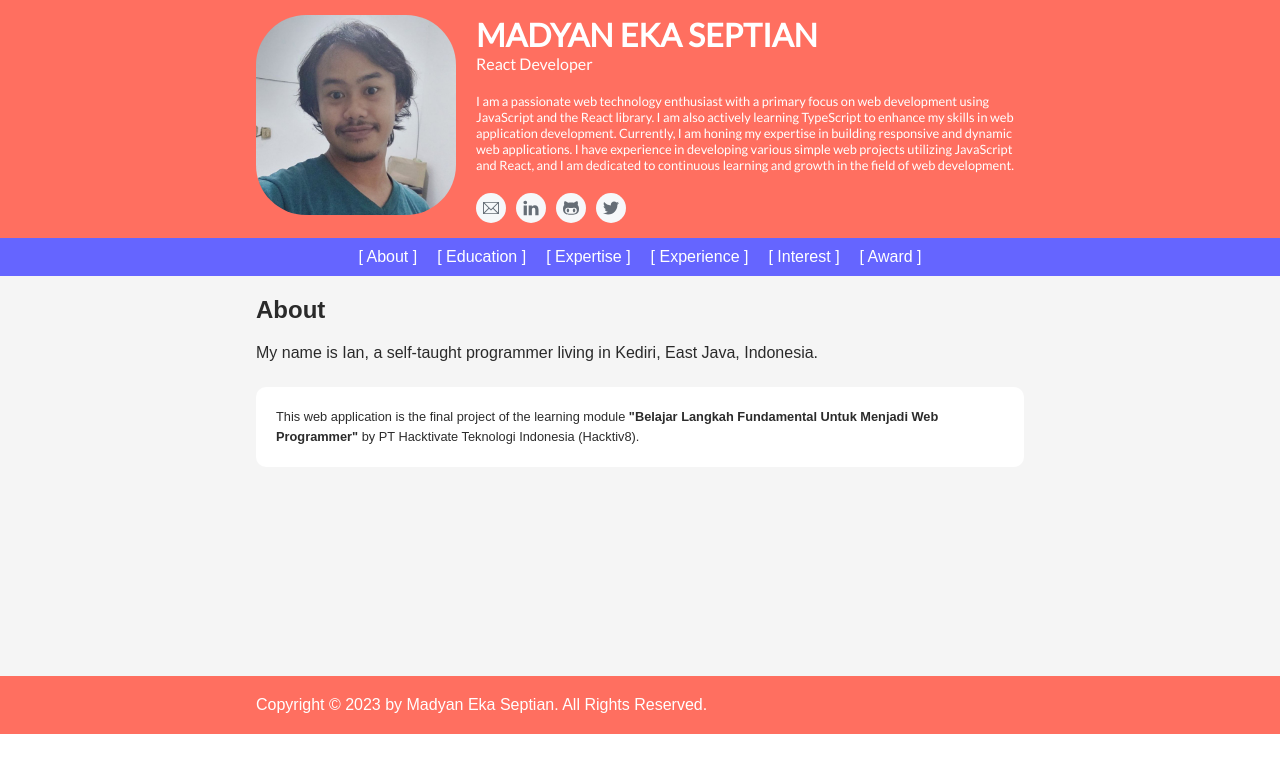
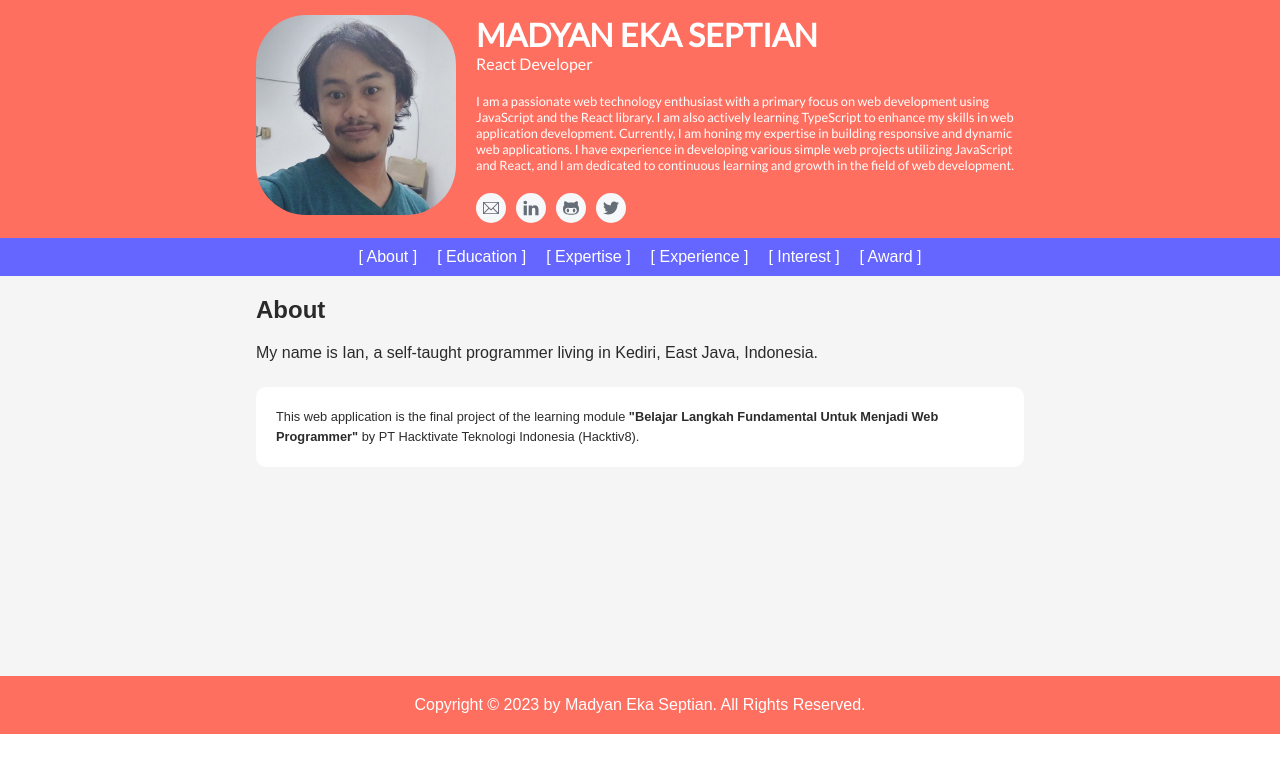
Before and after one commit to madyanes/cv-prakerja-hacktiv8, a React (Vite) app: page / in a window 1280 px wide. Shown: the top 772 px of the page. Built offline with nearby package versions, Linux system fonts and the light colour scheme; a web font is replaced by a local one.

Commit message:
Centering site footer

```diff
--- a/src/App.css
+++ b/src/App.css
@@ -33,6 +33,11 @@ body {
   background-color: #ff230ba6;
   padding-block: 20px;
   color: white;
+  text-align: center;
+}
+
+#root > footer p {
+  width: 100%;
 }
 
 nav {
```
